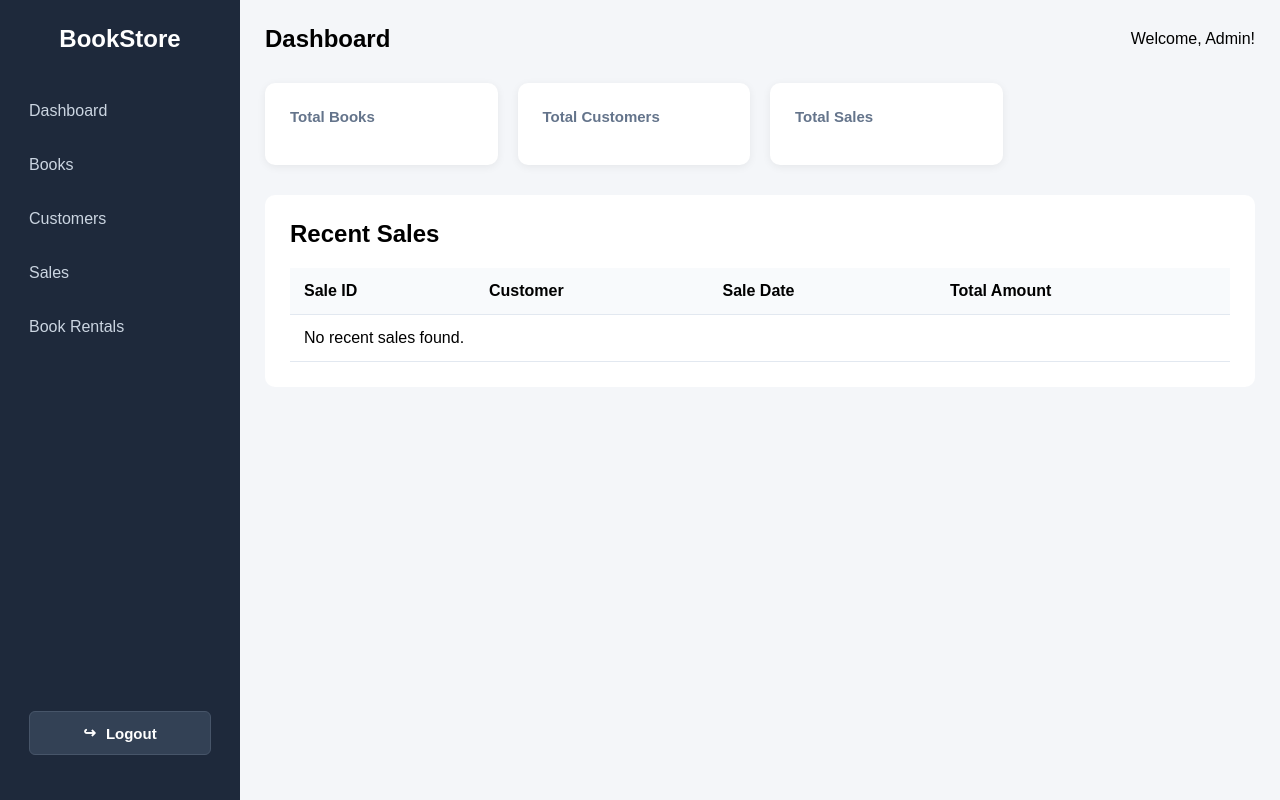
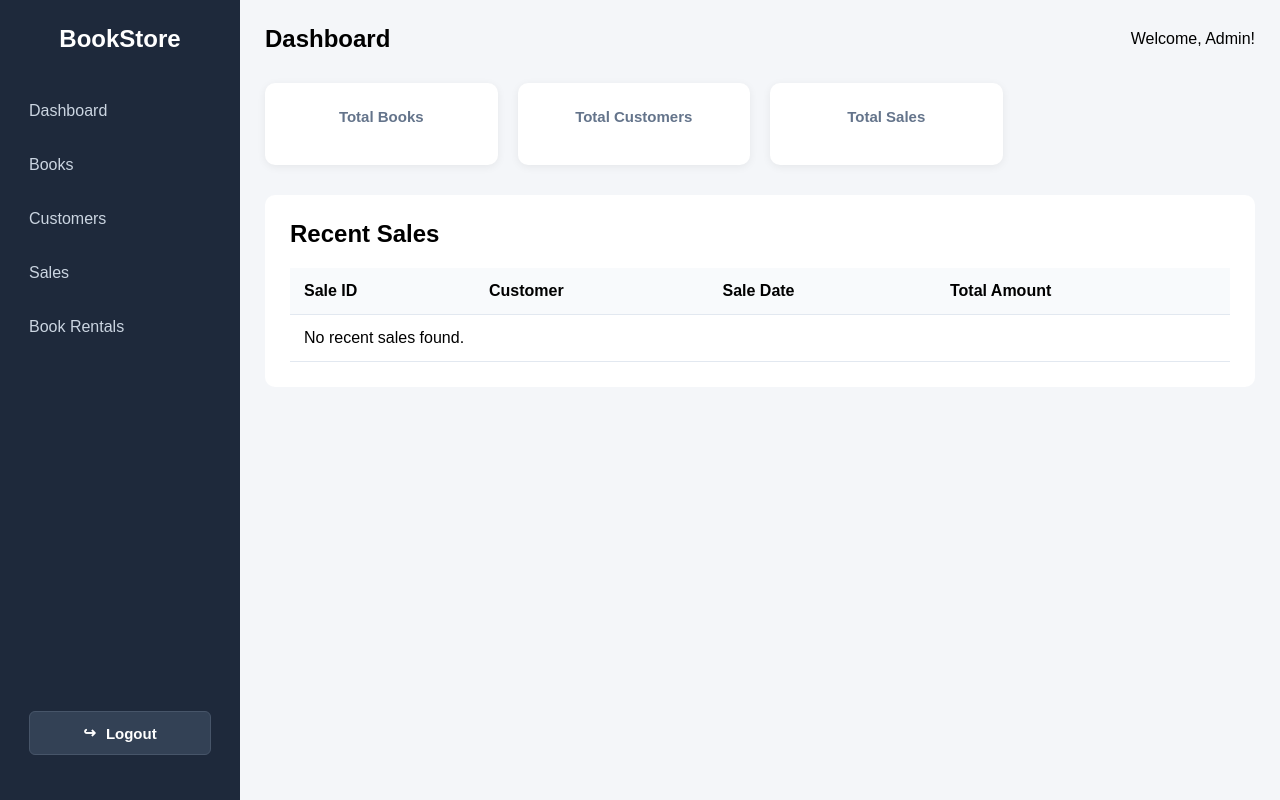
Before and after one commit to Rahul-Bahukhandi/Book_Store_Management, a Flask app: template web_app/templates/dashboard.html in a window 1280 px wide. Run offline with Flask 3, Linux system fonts and the light colour scheme; the template is opened without the code that fills it, so the values that code supplies are empty.

Commit message:
Add Some Changes

```diff
--- a/web_app/static/css/style.css
+++ b/web_app/static/css/style.css
@@ -108,12 +108,18 @@ body {
 }
 
 .card h3 {
+    display: flex;
+    justify-content: center;
+    align-items: center;
     color: #64748b;
     font-size: 15px;
     margin-bottom: 15px;
 }
 
 .card h1 {
+    display: flex;
+    justify-content: center;
+    align-items: center;
     color: #1e293b;
     font-size: 30px;
 }
```
